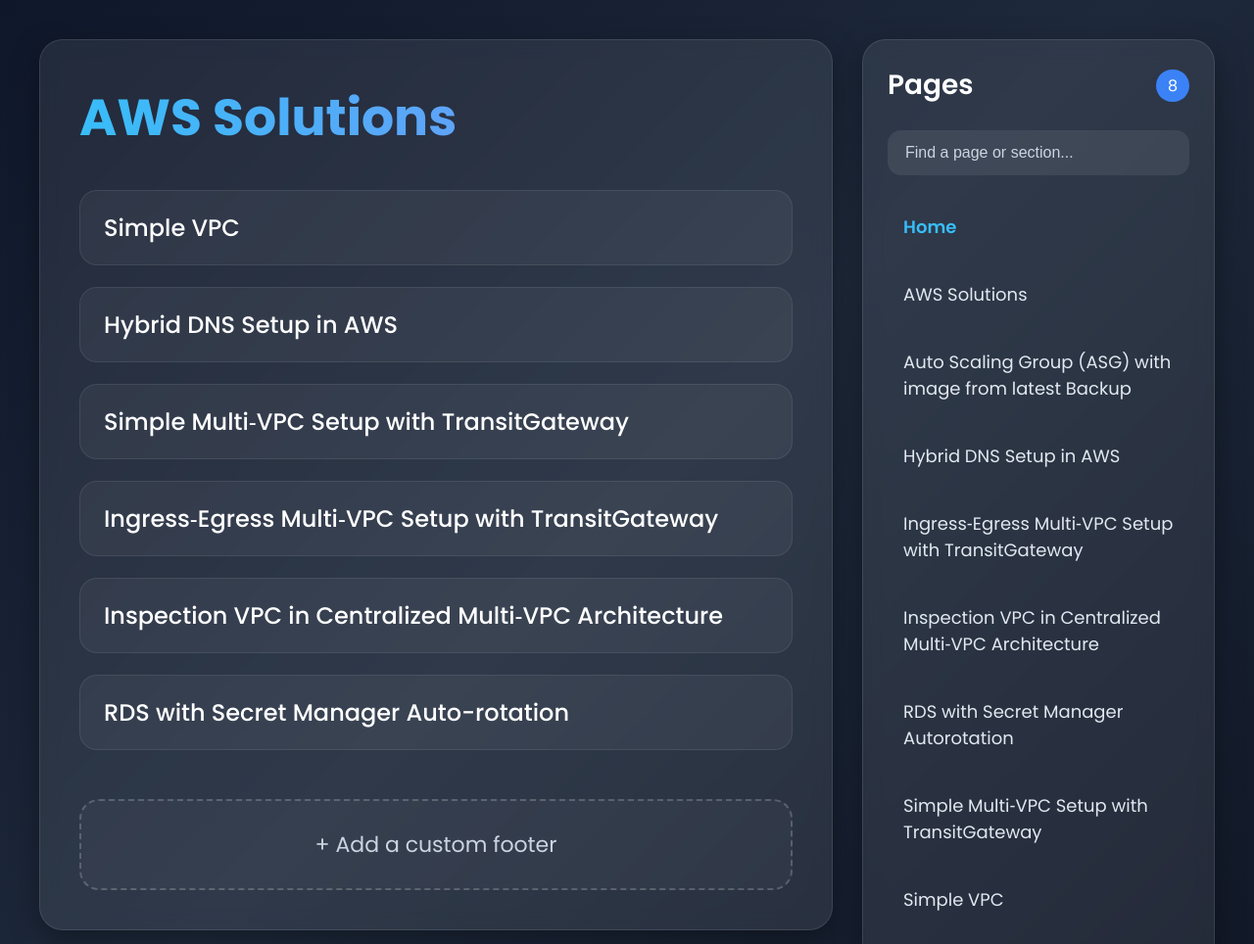
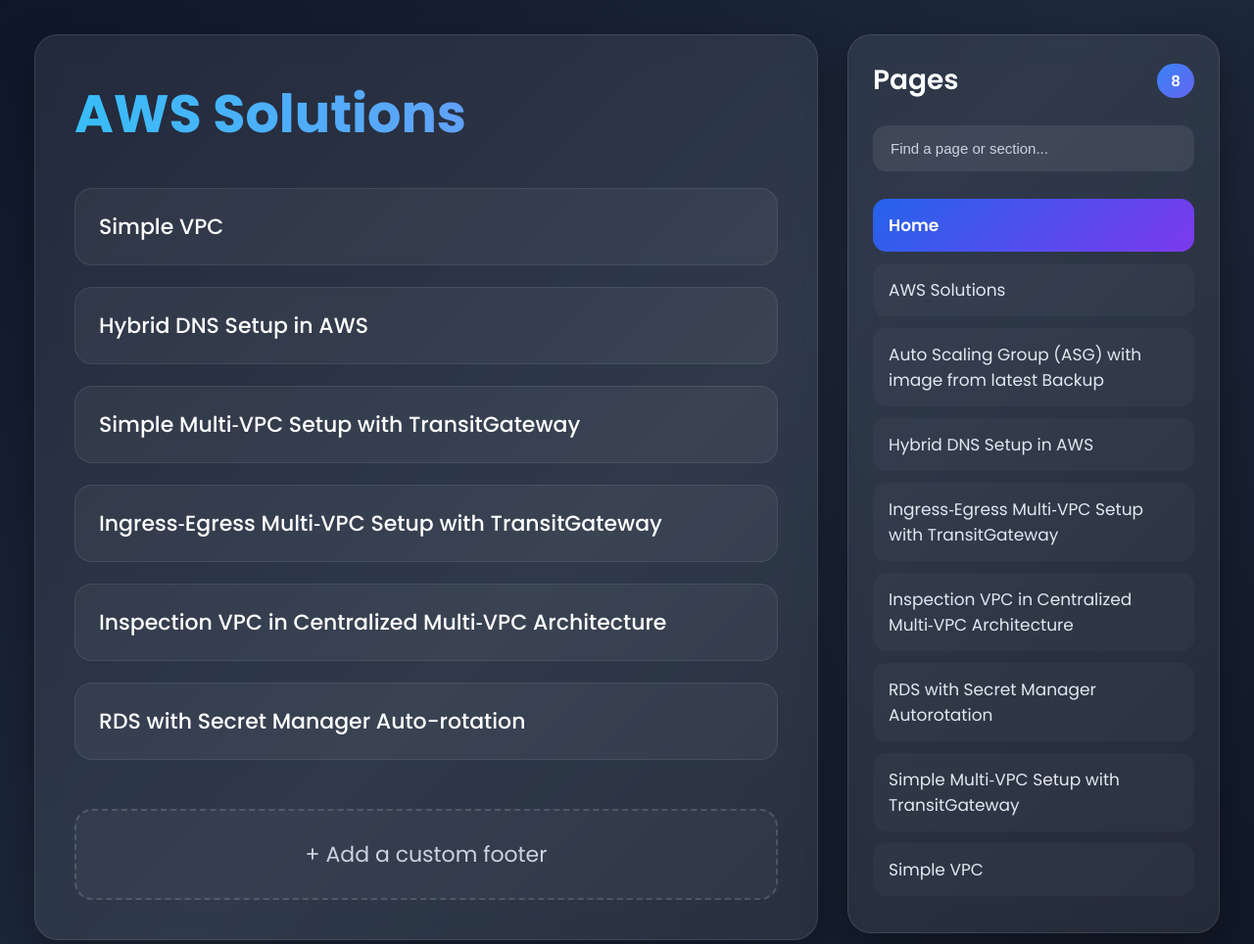
Before and after one commit to rajeshraveendra/AWS_Solutions, a plain HTML site: page index.html in a window 1280 px wide. Shown: the top 964 px of the page at 98% size. Drawn offline with Linux system fonts and the light colour scheme.

Commit message:
Update index.html

```diff
--- a/index.html
+++ b/index.html
@@ -1,208 +1,225 @@
 <!DOCTYPE html>
 <html lang="en">
+
 <head>
+
     <meta charset="UTF-8" />
     <meta name="viewport" content="width=device-width, initial-scale=1.0" />
 
     <title>AWS Solutions</title>
 
     <!-- Google Fonts -->
-    <link href="https://fonts.googleapis.com/css2?family=Poppins:wght@300;400;500;600;700&display=swap" rel="stylesheet">
+    <link href="https://fonts.googleapis.com/css2?family=Poppins:wght@300;400;500;600;700&display=swap"
+        rel="stylesheet">
 
     <style>
 
-        *{
-            margin:0;
-            padding:0;
-            box-sizing:border-box;
+        * {
+            margin: 0;
+            padding: 0;
+            box-sizing: border-box;
         }
 
-        body{
-            font-family:'Poppins',sans-serif;
-            background: linear-gradient(135deg,#0f172a,#1e293b,#111827);
-            min-height:100vh;
-            color:#ffffff;
-            padding:40px;
+        body {
+            font-family: 'Poppins', sans-serif;
+            background: linear-gradient(135deg, #0f172a, #1e293b, #111827);
+            min-height: 100vh;
+            color: #ffffff;
+            padding: 35px;
         }
 
-        .layout{
-            display:flex;
-            gap:30px;
-            align-items:flex-start;
+        .layout {
+            display: flex;
+            gap: 30px;
+            align-items: flex-start;
         }
 
-        /* Main Content */
+        /* =========================
+           LEFT CONTENT
+        ========================== */
 
-        .main-content{
-            flex:1;
-            background:rgba(255,255,255,0.08);
-            backdrop-filter:blur(10px);
-            border:1px solid rgba(255,255,255,0.1);
-            border-radius:24px;
-            padding:40px;
-            box-shadow:0 10px 30px rgba(0,0,0,0.35);
+        .main-content {
+            flex: 1;
+            background: rgba(255, 255, 255, 0.08);
+            backdrop-filter: blur(14px);
+            border: 1px solid rgba(255, 255, 255, 0.1);
+            border-radius: 24px;
+            padding: 40px;
+            box-shadow: 0 12px 40px rgba(0, 0, 0, 0.35);
         }
 
-        h1{
-            font-size:52px;
-            font-weight:700;
-            margin-bottom:35px;
-            background: linear-gradient(to right,#38bdf8,#818cf8);
-            -webkit-background-clip:text;
-            -webkit-text-fill-color:transparent;
+        h1 {
+            font-size: 54px;
+            font-weight: 700;
+            margin-bottom: 35px;
+            background: linear-gradient(to right, #38bdf8, #818cf8);
+            -webkit-background-clip: text;
+            -webkit-text-fill-color: transparent;
         }
 
-        .solution-list{
-            list-style:none;
+        .solution-list {
+            list-style: none;
         }
 
-        .solution-list li{
-            margin-bottom:22px;
+        .solution-list li {
+            margin-bottom: 22px;
         }
 
-        .solution-list a{
-            display:block;
-            text-decoration:none;
-            color:#ffffff;
-            background:rgba(255,255,255,0.05);
-            padding:20px 24px;
-            border-radius:18px;
-            font-size:24px;
-            font-weight:500;
-            transition:0.3s ease;
-            border:1px solid rgba(255,255,255,0.08);
+        .solution-list a {
+            display: block;
+            text-decoration: none;
+            color: #ffffff;
+            background: rgba(255, 255, 255, 0.05);
+            padding: 22px 24px;
+            border-radius: 18px;
+            font-size: 22px;
+            font-weight: 500;
+            transition: all 0.3s ease;
+            border: 1px solid rgba(255, 255, 255, 0.08);
         }
 
-        .solution-list a:hover{
-            transform:translateY(-3px);
-            background:linear-gradient(135deg,#2563eb,#7c3aed);
-            box-shadow:0 10px 20px rgba(0,0,0,0.3);
+        .solution-list a:hover {
+            transform: translateY(-4px);
+            background: linear-gradient(135deg, #2563eb, #7c3aed);
+            box-shadow: 0 10px 25px rgba(0, 0, 0, 0.35);
         }
 
-        /* Footer */
+        /* =========================
+           FOOTER
+        ========================== */
 
-        .footer{
-            margin-top:50px;
-            border:2px dashed rgba(255,255,255,0.2);
-            border-radius:20px;
-            padding:28px;
-            text-align:center;
-            color:#cbd5e1;
-            font-size:22px;
-            background:rgba(255,255,255,0.03);
+        .footer {
+            margin-top: 50px;
+            border: 2px dashed rgba(255, 255, 255, 0.15);
+            border-radius: 18px;
+            padding: 28px;
+            text-align: center;
+            color: #cbd5e1;
+            font-size: 22px;
+            background: rgba(255, 255, 255, 0.03);
         }
 
-        /* Sidebar */
+        /* =========================
+           RIGHT SIDEBAR
+        ========================== */
 
-        .sidebar{
-            width:360px;
-            background:rgba(255,255,255,0.08);
-            backdrop-filter:blur(10px);
-            border-radius:24px;
-            padding:25px;
-            border:1px solid rgba(255,255,255,0.1);
-            box-shadow:0 10px 30px rgba(0,0,0,0.35);
-            position:sticky;
-            top:30px;
+        .sidebar {
+            width: 380px;
+            background: rgba(255, 255, 255, 0.08);
+            backdrop-filter: blur(14px);
+            border-radius: 24px;
+            padding: 25px;
+            border: 1px solid rgba(255, 255, 255, 0.1);
+            box-shadow: 0 12px 40px rgba(0, 0, 0, 0.35);
+
+            /* IMPORTANT FIX */
+            display: block;
+            visibility: visible;
+            opacity: 1;
         }
 
-        .sidebar-header{
-            display:flex;
-            justify-content:space-between;
-            align-items:center;
-            margin-bottom:25px;
+        .sidebar-header {
+            display: flex;
+            justify-content: space-between;
+            align-items: center;
+            margin-bottom: 25px;
         }
 
-        .sidebar-header h2{
-            font-size:28px;
-            font-weight:600;
+        .sidebar-header h2 {
+            font-size: 28px;
+            font-weight: 600;
+            color: #ffffff;
         }
 
-        .badge{
-            background:#3b82f6;
-            color:white;
-            padding:4px 12px;
-            border-radius:50px;
-            font-size:16px;
+        .badge {
+            background: linear-gradient(135deg, #3b82f6, #6366f1);
+            color: white;
+            padding: 6px 14px;
+            border-radius: 50px;
+            font-size: 15px;
+            font-weight: 600;
         }
 
-        .search-box{
-            width:100%;
-            padding:14px 18px;
-            border:none;
-            border-radius:14px;
-            background:rgba(255,255,255,0.08);
-            color:white;
-            margin-bottom:25px;
-            font-size:16px;
-            outline:none;
+        .search-box {
+            width: 100%;
+            padding: 15px 18px;
+            border: none;
+            border-radius: 14px;
+            background: rgba(255, 255, 255, 0.08);
+            color: white;
+            margin-bottom: 28px;
+            font-size: 15px;
+            outline: none;
         }
 
-        .search-box::placeholder{
-            color:#cbd5e1;
+        .search-box::placeholder {
+            color: #cbd5e1;
         }
 
-        .sidebar ul{
-            list-style:none;
+        .page-list {
+            list-style: none;
         }
 
-        .sidebar li{
-            margin-bottom:14px;
+        .page-list li {
+            margin-bottom: 12px;
         }
 
-        .sidebar a{
-            text-decoration:none;
-            color:#e2e8f0;
-            font-size:18px;
-            display:block;
-            padding:14px 16px;
-            border-radius:14px;
-            transition:0.3s;
+        .page-list a {
+            text-decoration: none;
+            color: #e2e8f0;
+            font-size: 17px;
+            display: block;
+            padding: 14px 16px;
+            border-radius: 14px;
+            transition: all 0.3s ease;
+            background: rgba(255, 255, 255, 0.03);
         }
 
-        .sidebar a:hover{
-            background:rgba(255,255,255,0.08);
-            color:#38bdf8;
+        .page-list a:hover {
+            background: rgba(255, 255, 255, 0.08);
+            color: #38bdf8;
+            transform: translateX(3px);
         }
 
-        .home{
-            color:#38bdf8 !important;
-            font-weight:600;
+        .active-page {
+            background: linear-gradient(135deg, #2563eb, #7c3aed) !important;
+            color: #ffffff !important;
+            font-weight: 600;
         }
 
-        /* Responsive */
+        /* =========================
+           RESPONSIVE
+        ========================== */
 
-        @media(max-width:1100px){
+        @media(max-width:1100px) {
 
-            .layout{
-                flex-direction:column;
+            .layout {
+                flex-direction: column;
             }
 
-            .sidebar{
-                width:100%;
-                position:relative;
-                top:0;
+            .sidebar {
+                width: 100%;
             }
 
         }
 
-        @media(max-width:768px){
+        @media(max-width:768px) {
 
-            body{
-                padding:20px;
+            body {
+                padding: 20px;
             }
 
-            h1{
-                font-size:36px;
+            h1 {
+                font-size: 38px;
             }
 
-            .solution-list a{
-                font-size:18px;
-                padding:16px;
+            .solution-list a {
+                font-size: 18px;
+                padding: 18px;
             }
 
-            .sidebar a{
-                font-size:16px;
+            .sidebar {
+                width: 100%;
             }
 
         }
@@ -215,7 +232,9 @@
 
     <div class="layout">
 
-        <!-- Main Content -->
+        <!-- =========================
+             MAIN CONTENT
+        ========================== -->
 
         <div class="main-content">
 
@@ -224,37 +243,43 @@
             <ul class="solution-list">
 
                 <li>
-                    <a href="https://github.com/rajeshraveendra/AWS_Solutions/wiki/Simple-VPC" target="_blank">
+                    <a href="https://github.com/rajeshraveendra/AWS_Solutions/wiki/Simple-VPC"
+                        target="_blank">
                         Simple VPC
                     </a>
                 </li>
 
                 <li>
-                    <a href="https://github.com/rajeshraveendra/AWS_Solutions/wiki/Hybrid-DNS-Setup-in-AWS" target="_blank">
+                    <a href="https://github.com/rajeshraveendra/AWS_Solutions/wiki/Hybrid-DNS-Setup-in-AWS"
+                        target="_blank">
                         Hybrid DNS Setup in AWS
                     </a>
                 </li>
 
                 <li>
-                    <a href="https://github.com/rajeshraveendra/AWS_Solutions/wiki/Simple-Multi%E2%80%90VPC-Setup-with-TransitGateway" target="_blank">
+                    <a href="https://github.com/rajeshraveendra/AWS_Solutions/wiki/Simple-Multi%E2%80%90VPC-Setup-with-TransitGateway"
+                        target="_blank">
                         Simple Multi‐VPC Setup with TransitGateway
                     </a>
                 </li>
 
                 <li>
-                    <a href="https://github.com/rajeshraveendra/AWS_Solutions/wiki/Ingress%E2%80%90Egress-Multi%E2%80%90VPC-Setup-with-TransitGateway" target="_blank">
+                    <a href="https://github.com/rajeshraveendra/AWS_Solutions/wiki/Ingress%E2%80%90Egress-Multi%E2%80%90VPC-Setup-with-TransitGateway"
+                        target="_blank">
                         Ingress‐Egress Multi‐VPC Setup with TransitGateway
                     </a>
                 </li>
 
                 <li>
-                    <a href="https://github.com/rajeshraveendra/AWS_Solutions/wiki/Inspection-VPC-in-Centralized-Multi%E2%80%90VPC-Architecture" target="_blank">
+                    <a href="https://github.com/rajeshraveendra/AWS_Solutions/wiki/Inspection-VPC-in-Centralized-Multi%E2%80%90VPC-Architecture"
+                        target="_blank">
                         Inspection VPC in Centralized Multi‐VPC Architecture
                     </a>
                 </li>
 
                 <li>
-                    <a href="https://github.com/rajeshraveendra/AWS_Solutions/wiki/RDS-with-Secret-Manager-Autorotation" target="_blank">
+                    <a href="https://github.com/rajeshraveendra/AWS_Solutions/wiki/RDS-with-Secret-Manager-Autorotation"
+                        target="_blank">
                         RDS with Secret Manager Auto-rotation
                     </a>
                 </li>
@@ -267,7 +292,9 @@
 
         </div>
 
-        <!-- Sidebar -->
+        <!-- =========================
+             RIGHT SIDEBAR
+        ========================== -->
 
         <div class="sidebar">
 
@@ -276,44 +303,64 @@
                 <span class="badge">8</span>
             </div>
 
-            <input type="text" class="search-box" placeholder="Find a page or section..." />
+            <input type="text"
+                class="search-box"
+                placeholder="Find a page or section..." />
 
-            <ul>
+            <ul class="page-list">
 
                 <li>
-                    <a class="home" href="#">Home</a>
+                    <a class="active-page" href="#">
+                        Home
+                    </a>
                 </li>
 
                 <li>
-                    <a href="#">AWS Solutions</a>
+                    <a href="#">
+                        AWS Solutions
+                    </a>
                 </li>
 
                 <li>
-                    <a href="#">Auto Scaling Group (ASG) with image from latest Backup</a>
+                    <a href="#">
+                        Auto Scaling Group (ASG) with image from latest Backup
+                    </a>
                 </li>
 
                 <li>
-                    <a href="#">Hybrid DNS Setup in AWS</a>
+                    <a href="#">
+                        Hybrid DNS Setup in AWS
+                    </a>
                 </li>
 
                 <li>
-                    <a href="#">Ingress‐Egress Multi‐VPC Setup with TransitGateway</a>
+                    <a href="#">
+                        Ingress‐Egress Multi‐VPC Setup with TransitGateway
+                    </a>
                 </li>
 
                 <li>
-                    <a href="#">Inspection VPC in Centralized Multi‐VPC Architecture</a>
+                    <a href="#">
+                        Inspection VPC in Centralized Multi‐VPC Architecture
+                    </a>
                 </li>
 
                 <li>
-                    <a href="#">RDS with Secret Manager Autorotation</a>
+                    <a href="#">
+                        RDS with Secret Manager Autorotation
+                    </a>
                 </li>
 
                 <li>
-                    <a href="#">Simple Multi‐VPC Setup with TransitGateway</a>
+                    <a href="#">
+                        Simple Multi‐VPC Setup with TransitGateway
+                    </a>
                 </li>
 
                 <li>
-                    <a href="#">Simple VPC</a>
+                    <a href="#">
+                        Simple VPC
+                    </a>
                 </li>
 
             </ul>
@@ -323,4 +370,5 @@
     </div>
 
 </body>
+
 </html>
```
